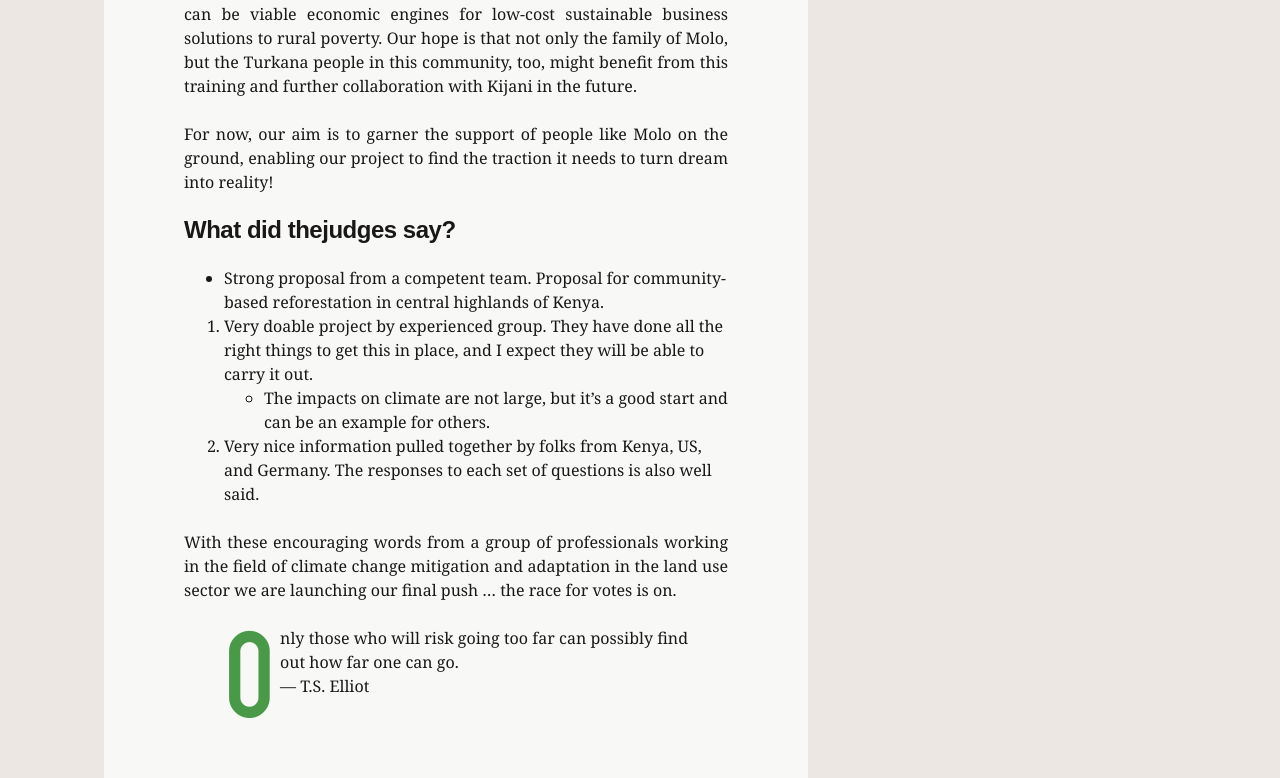
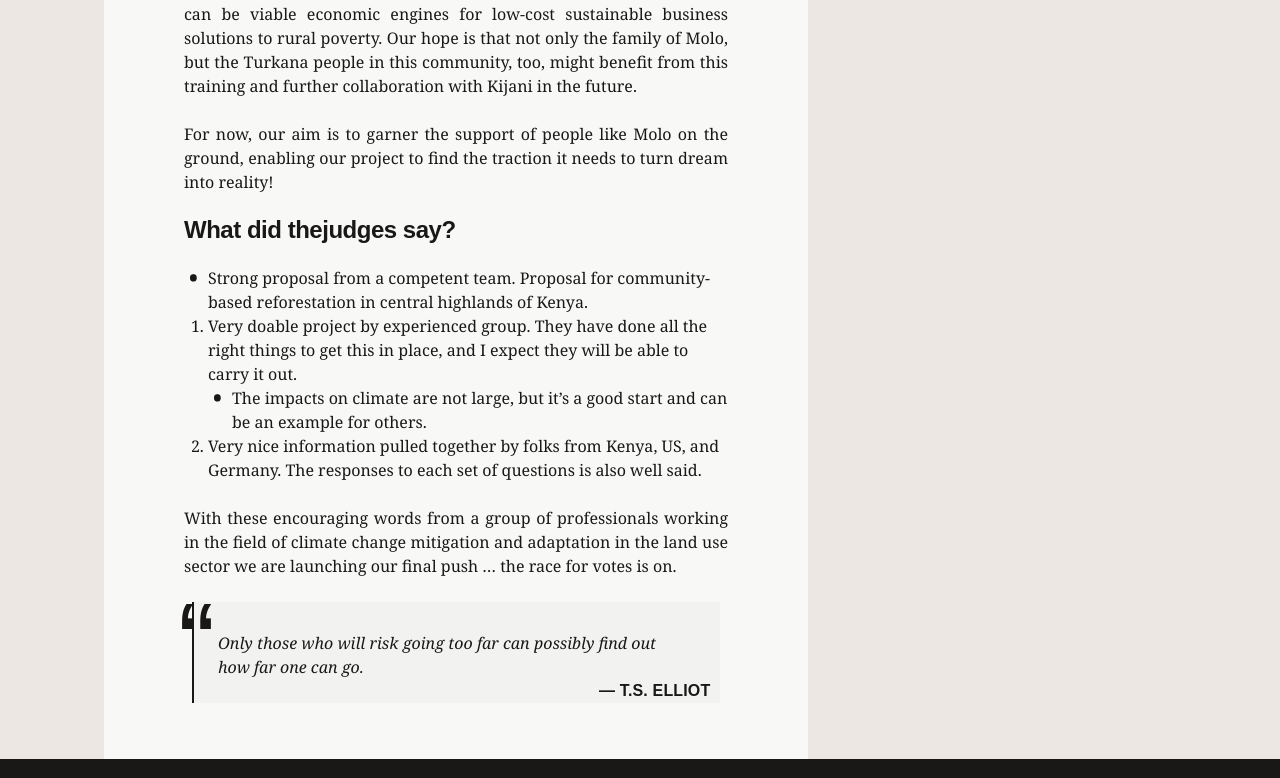
Before and after one commit to MrLoh/KijaniWebdesign, a website: page blog/index.html in a window 1280 px wide. Shown: the part 1710-2488 px from the top of the page. Drawn offline with nearby package versions, Linux system fonts and the light colour scheme; files that its build step writes are made by us from their sources.

Commit message:
added cytation style

```diff
--- a/blog/index.html
+++ b/blog/index.html
@@ -174,8 +174,8 @@
                     <blockquote>
                         <p>
                             Only those who will risk going too far can possibly find out how far one can go.
-                            <br> — T.S. Elliot
-                            </p>
+                            <cite>T.S. Elliot</cite>
+                        </p>
                     </blockquote>
                 </div>
             </article>
--- a/css/_nav.scss
+++ b/css/_nav.scss
@@ -36,7 +36,7 @@
     &.nav-slide-in {
         position: fixed;
         top: 0;
-        background-color: rgba($dark-gray, 0.85);
+        background-color: rgba($dark-gray, 0.95);
         box-shadow: 0 0 8px $dark-gray;
         transform: translateY(-120%);
         transition: all 0s;
@@ -238,19 +238,19 @@ nav {
         padding-top: 3*$em;
         ul {
             h3 {
-                font-size: 1.7*$em;
+                font-size: 1.2*$em;
                 line-height: 1*$em;
                 margin-top: 1.5*$em;
             }
             a {
-                font-size: 1.4*$em;
+                font-size: 2*$em;
                 line-height: 1.5*$em;
                 &:hover, &:focus {
                     transform: none;
                 }
             }
             &.follow {
-                padding: 0.5*$em 4*$em;
+                padding: 0.1*$em 4*$em;
                 a {
                     width: 3*$em;
                     svg {
--- a/css/blog.scss
+++ b/css/blog.scss
@@ -145,7 +145,8 @@ article {
 		text-align: justify;
         line-height: 1.5*$em;
         margin: 1.5*$em 0;
-		&:first-child:first-letter {
+    }
+    .text>p:first-child:first-letter {
         float: left;
         color: $green;
         font-family: $accent-type;
@@ -160,12 +161,28 @@ article {
         cursor: alias;
         @include underline($white);
     }
-    }
-    ul, ol, ul li,ol li {
+    ul, ol, li {
         font-family: $body-type;
         line-height: 1.5*$em;
         text-align: left;
         margin: 0;
+    }
+    ul, ol {
+        padding-left: 1.5*$em;
+    }
+    ul {
+        list-style-type: none;
+        li {
+            position: relative;
+            &::before{
+                content: "•";
+                display: block;
+                position: absolute;
+                left: -1.2*$em;
+                top: 0;
+                font-size: 1.6*$em;
+            }
+        }
     }
     h2, h3, h4 {
         font-family: $headline-type;
@@ -209,6 +226,42 @@ article {
             }
         }
 	}
+    blockquote {
+        position: relative;
+        border-left: solid 0.15*$em $black;
+        background: rgba($black, 0.025);
+        margin: 0 0.5*$em;
+        padding: 0.3*$em 4*$em 0.01*$em 1.5*$em;
+        font-family: $body-type;
+        font-style: italic;
+        cite {
+            display: block;
+            position: absolute;
+            bottom: 0*$em;
+            right: 0.6*$em;
+            text-align: right;
+            margin-top: 0.5*$em;
+            font-family: $headline-type;
+            font-style: normal;
+            font-size: 1*$em;
+            font-weight: 700;
+            letter-spacing: 0.01em;
+            text-transform: uppercase;
+            &::before {
+                content: "— ";
+            }
+        }
+        &::before {
+            content: "\201C";
+            display: block;
+            position: absolute;
+            top: 1.8*$em;
+            left: -1*$em;
+            font-family: $headline-type;
+            font-style: normal;
+            font-size: 7*$em;
+        }
+    }
     @media screen and (max-width: 1040px) {
         float: none;
         margin: 0 auto;
@@ -216,8 +269,11 @@ article {
     }
     @media screen and (max-width: 520px) {
         padding: 1*$em 5% 3.5*$em 5%;
-        p {
-            font-size: 1*$em;
+        p, ol, ul, li {
+            font-size: 0.9*$em;
+        }
+        ul li::before {
+            font-size: 1.3*$em;
         }
         h2 {
             font-size: 1.3*$em;
@@ -364,7 +420,7 @@ aside {
                 font-size: 1.3*$em;
             }
             p {
-                font-size: 1*$em;
+                font-size: 0.9*$em;
             }
             figure {
                 width: 5.2*$em;
```
Also changed, not shown: README.md, css/blog.css (added). Lines whose indentation alone changed are shown as unchanged.
